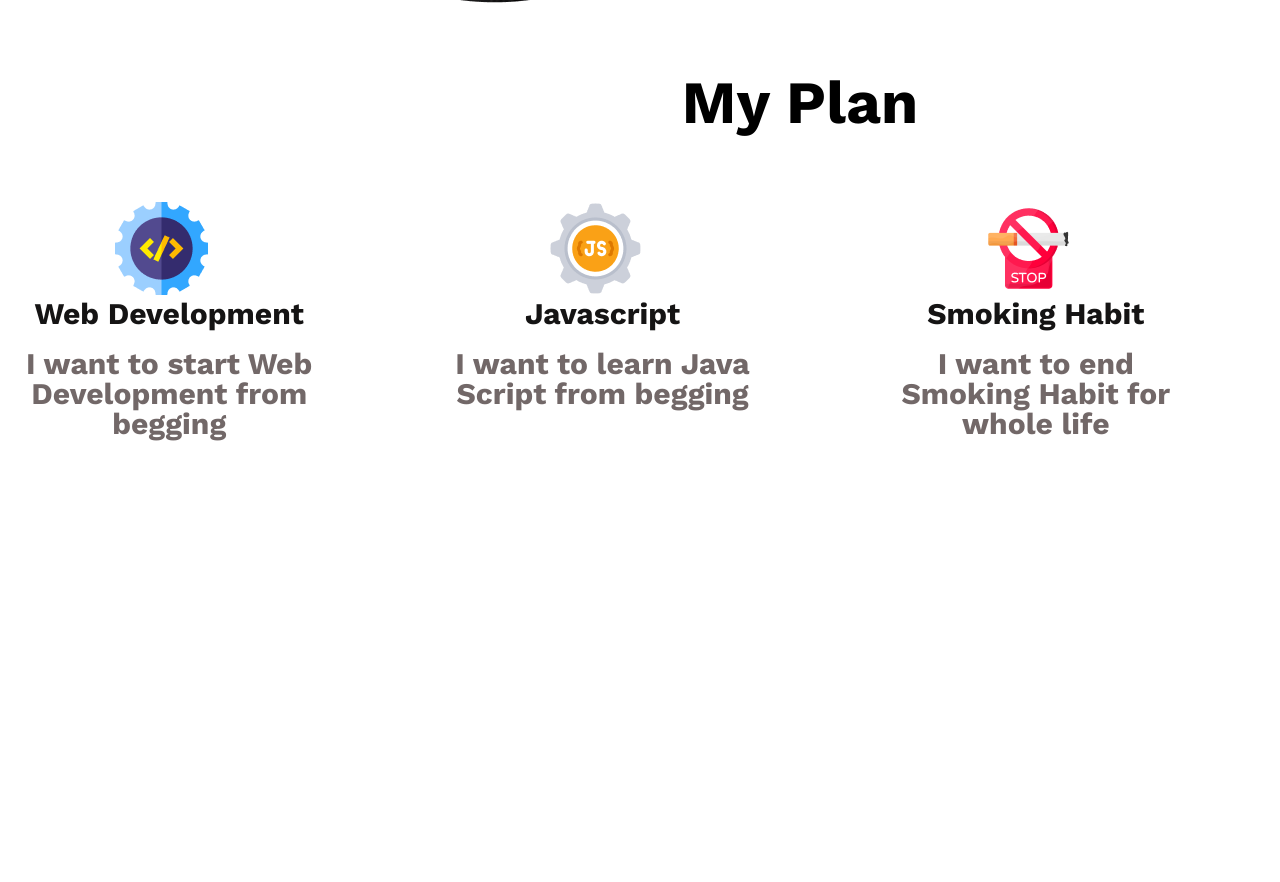
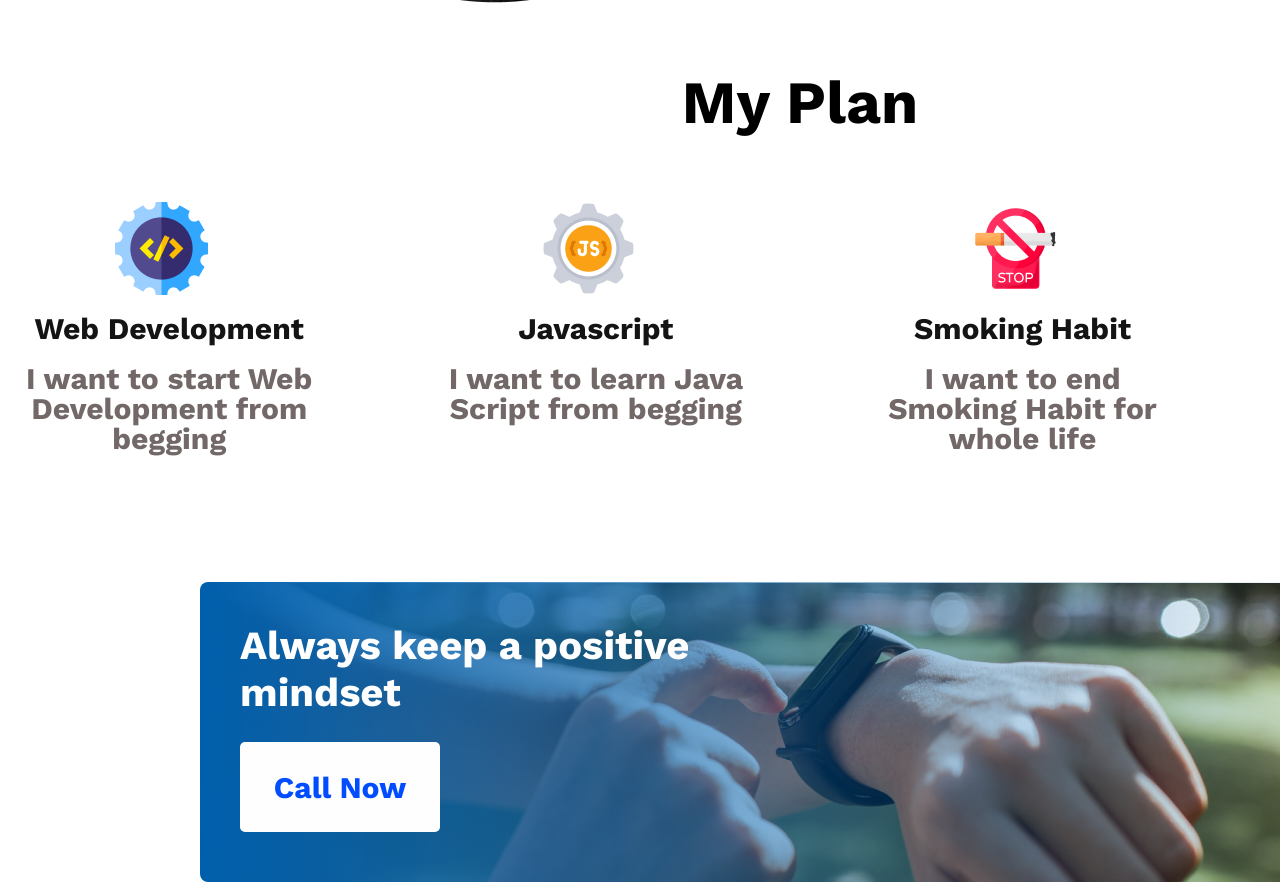
Before and after one commit to AJLife/First-Assignment, a plain HTML site: page index.html in a window 1280 px wide. Shown: the part 1610-2492 px from the top of the page. Before the commit the page ends 2182 px from the top, so only its background shows below. Drawn offline with nearby package versions, Linux system fonts and the light colour scheme.

Commit message:
addeded Main Section 3 Style

```diff
--- a/index.html
+++ b/index.html
@@ -22,7 +22,10 @@
        </div>
 </div>
 </header>
+<!-- End Header Section -->
+<!-- Start main Section -->
 <main>
+    <!-- main section 1 -->
     <section class="My-failures">
         <img src="images/person.png" alt="">
         <div class="My-failures-content">
@@ -37,7 +40,10 @@
             </ul>
         </div>
     </section>
-    <section><h1 class="plan-title">My Plan</h1>
+    <!-- main section 2 -->
+    <section>
+
+        <h1 class="plan-title">My Plan</h1>
         <div class="my-plan-options">
            <div class="my-plan-option">
             <img class="plan-img" src="images/icons/web.png" alt="">
@@ -60,10 +66,19 @@
             <p class="my-plan-option-description">I want to Development my business career</p>
            </div>
         </div>
+    </section>
+    <!-- main section 3 -->
+    <section>
+        <div class="gradient-container" >
+                <div class="gradient-content">
+                    <h3 class="gradient-content-title">Always keep a positive mindset</h3>
+                    <button class="banner-btn">Call Now</button>
+                </div>
 
+        </div>
     </section>
 </main>
+<!-- End main Section -->
 
-<br><br><br><br><br><br><br>
 </body>
 </html>
--- a/style.css
+++ b/style.css
@@ -9,7 +9,7 @@
 
 
     }
-    /* start header section  Style */
+    /* Start header section  Style */
    .banner{
     background-image: url('images/banner/banner3.png');
     background-repeat: no-repeat;
@@ -51,14 +51,14 @@
         font-size: 30px;
         border: 0;
         border-radius: 5px;
-        margin-top: 35px;
+        margin-top: 25px;
         padding: 10px 10px;
 
     }
-       /* end header section  Style */
+       /* End header section  Style */
 
        /* Start main section style */
-          /* main section 1 */
+          /* main section Style 1 */
        .My-failures{
         display: flex;
         gap: 150px;
@@ -89,7 +89,7 @@
         line-height: 25px;
 
        }
-       /* main section 2 */
+         /* main section Style 2 */
       .plan-title{
         text-align: center;
         width: 1600px;
@@ -99,25 +99,17 @@
       }.my-plan-options{
         display: flex;
         justify-content: space-between;
-        width: 1600px;
+        width: 1580px;
         height: auto;
         padding-left: 1.5%;
-
-
-
-
 
       }.my-plan-option{
         width: 300px;
         height: 350x;
 
-
-
-
-
-
       }.plan-img{
         padding-left: 32%;
+        padding-bottom: 5%;
       }
       .my-plan-option-title{
         font-weight: 700;
@@ -135,3 +127,30 @@
         text-align: center;
         color: #726868;
       }
+        /* main section Style 3 */
+     .gradient-container{
+      background-image:linear-gradient(90deg ,#005fac 0% ,rgba(0, 95, 172, 0)100%), url('images/watch.png');
+      border-radius: 8px;
+      width: 1140px;
+      height: 300px;
+      margin-top: 10%;
+      margin-left: 200px;
+
+
+     }.gradient-content{
+      padding: 40px;
+      border: 0;
+
+
+     }
+     .gradient-content-title{
+      color: white;
+      width: 460px;
+      height: 95px;
+      left: 300px;
+      font-size: 40px;
+      line-height: 47px;
+
+     }
+    /* End Main Section Style */
+    /* Start footer section Style*/
```
